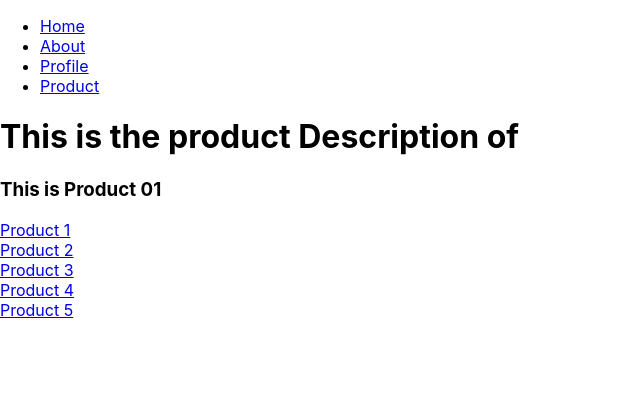
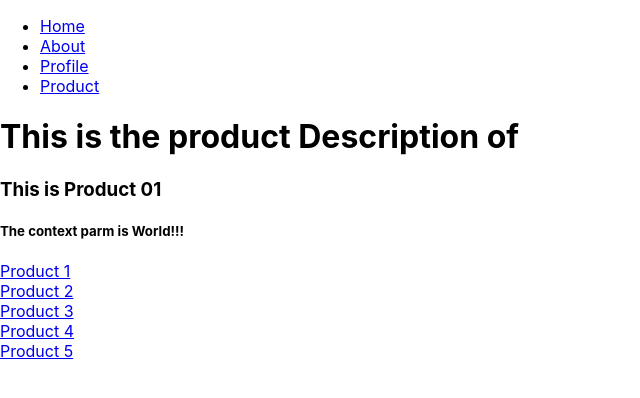
Before and after one commit to Mani007/react-router6, a React (Create React App) app: page /product/01 in a window 1280 px wide. Shown: the top 398 px of the page, without its empty margins (0-640 px from the left). Built offline with nearby package versions, Linux system fonts and the light colour scheme.

Commit message:
Context is added in the Outlet

```diff
--- a/src/pages/Marklayout.jsx
+++ b/src/pages/Marklayout.jsx
@@ -5,7 +5,7 @@ export default function Marklayout() {
   return (
     <>
     <div>
-    <Outlet/>
+    <Outlet context={{hello:"World!!!"}}/>
         <Link to="/product/01">Product 1 </Link> <br/>
         <Link to="/product/02">Product 2 </Link> <br/>
         <Link to="/product/03">Product 3 </Link> <br/>
--- a/src/pages/Product.jsx
+++ b/src/pages/Product.jsx
@@ -1,13 +1,15 @@
 import React from 'react'
-import { useParams } from 'react-router-dom'
+import { useOutletContext, useParams } from 'react-router-dom'
 
 export default function Product() {
   const {id} = useParams()
+  const obj = useOutletContext()
     return (
     <>
     <div>
       <h1>This is the product Description of </h1>
         <h3>This is Product <strong>{id}</strong></h3>
+        <h5>The context parm is {obj.hello}</h5>
     </div>
     </>
   )
```
Also changed, not shown: src/App.js (line endings or trailing spaces).
